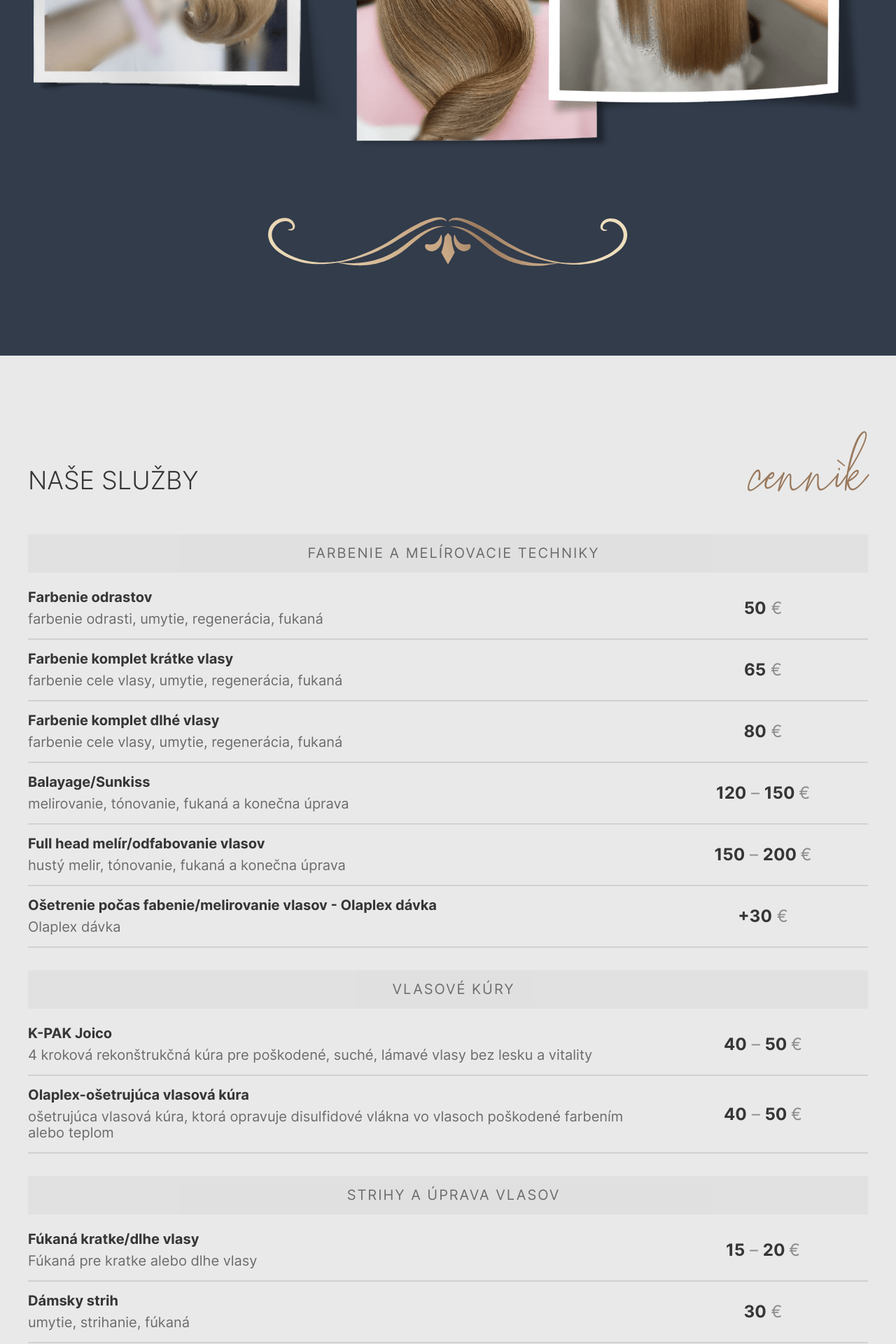
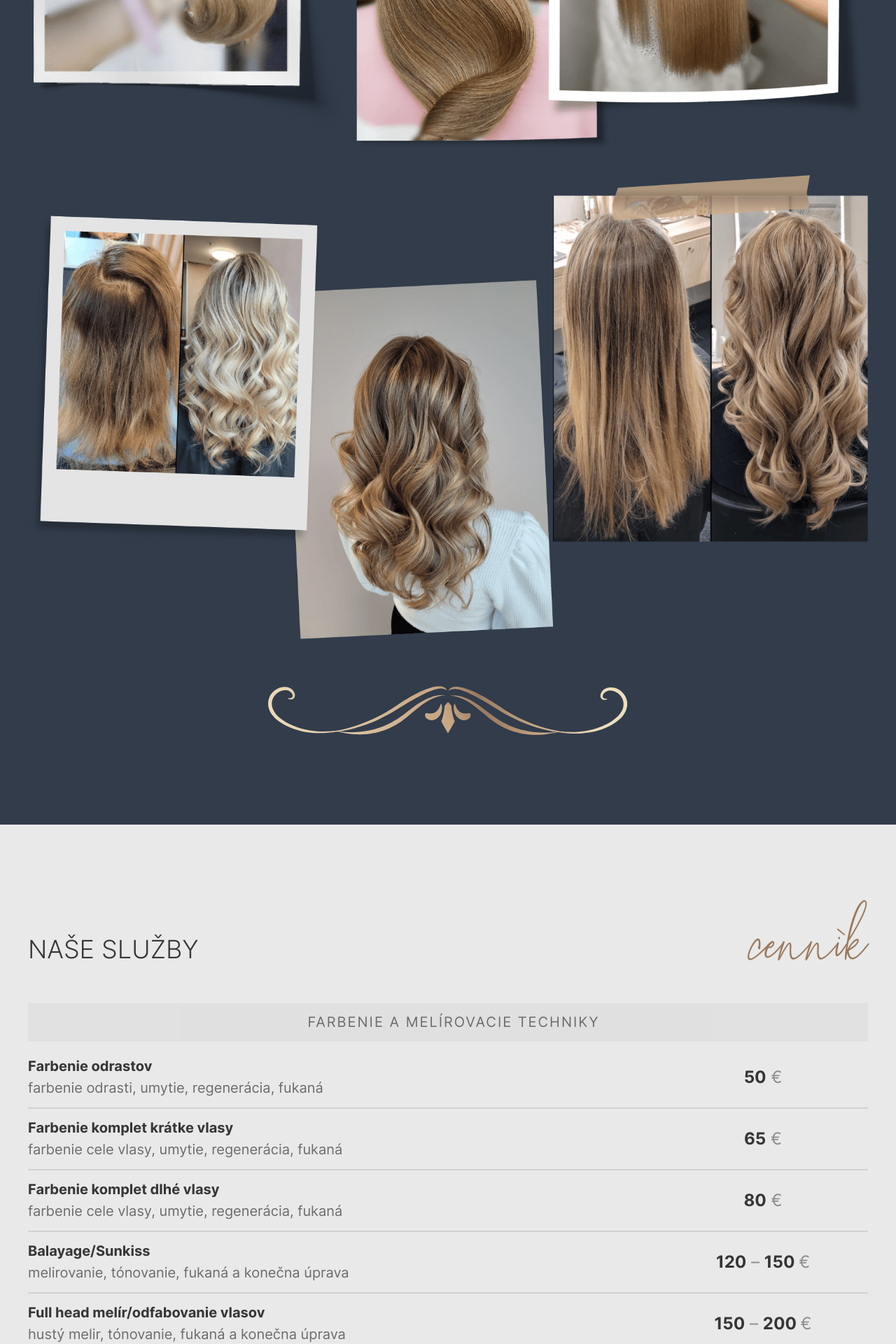
Before and after one commit to anna-filou/backyard, a Jekyll site: the page built from index.html, in a window 1280 px wide. Shown: the part 2882-4802 px from the top of the page at 70% size. Built offline with Jekyll 4.4.1, drawn with Linux system fonts in a browser that asks for light colours.

Commit message:
+3 photos

```diff
--- a/_layouts/index.liquid
+++ b/_layouts/index.liquid
@@ -53,11 +53,19 @@ layout: default
         <img src="/assets/hair-deco-crown.svg" alt="" class="db center mb5">
 
         <div class="flex flex-column flex-row-ns justify-between">
-            <div class="w-40-ns">
+            <div class="w-40-ns w-80">
                 <img src="/assets/hair-photo-x1.png" alt="light blond hair, styled in a gentle wave">
             </div>
             <div class="w-two-thirds-ns">
                 <img src="/assets/hair-photos-x2.png" alt="two photos of long hair, one styled straight with a wave at the end, the other perfectly straight">
+            </div>
+        </div>
+        <div class="flex flex-column flex-row-ns justify-between">
+            <div class="w-two-thirds-ns">
+                <img src="/assets/hair-photos-3.png" alt="light blond hair, styled in a gentle wave">
+            </div>
+            <div class="w-40-ns w-80 center mt5 mt0-ns">
+                <img src="/assets/hair-photos-4.png" alt="two photos of long hair, one styled straight with a wave at the end, the other perfectly straight">
             </div>
         </div>
 
```
Also changed, not shown: assets/hair-photos-3.png (added), assets/hair-photos-4.png (added).
